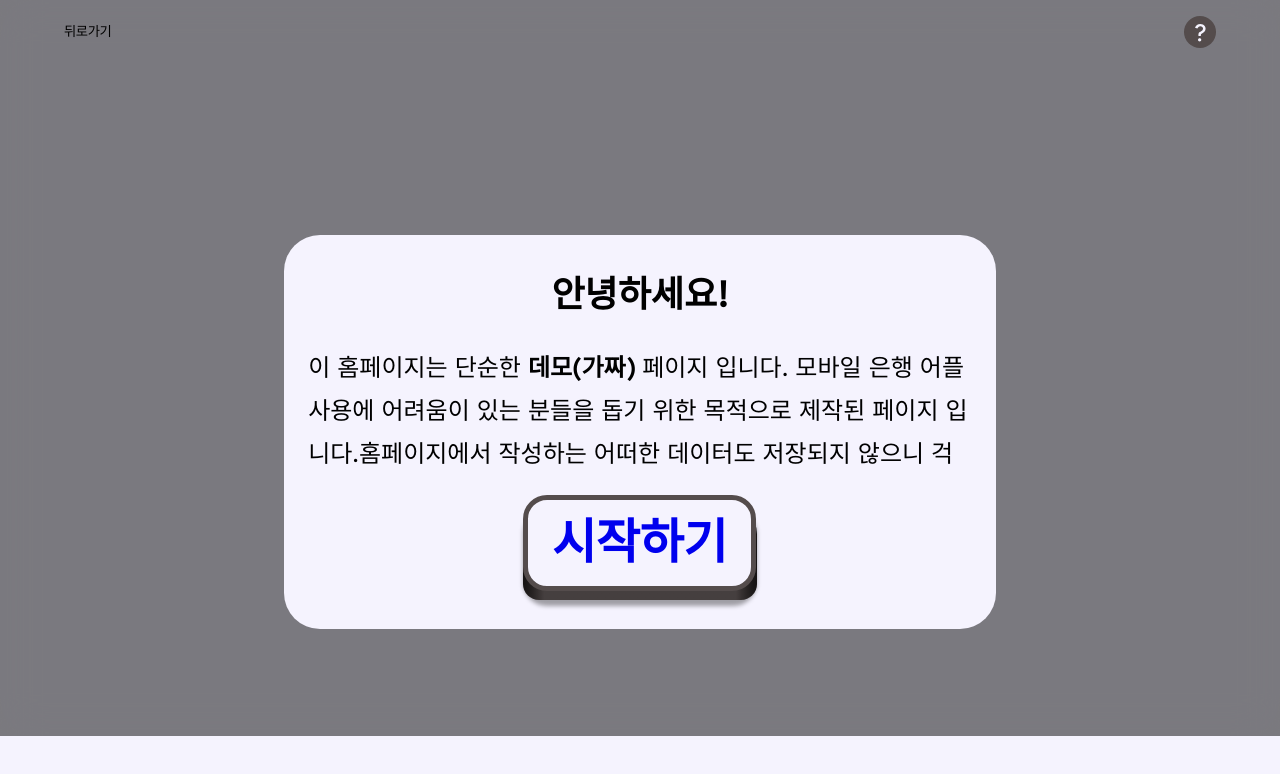
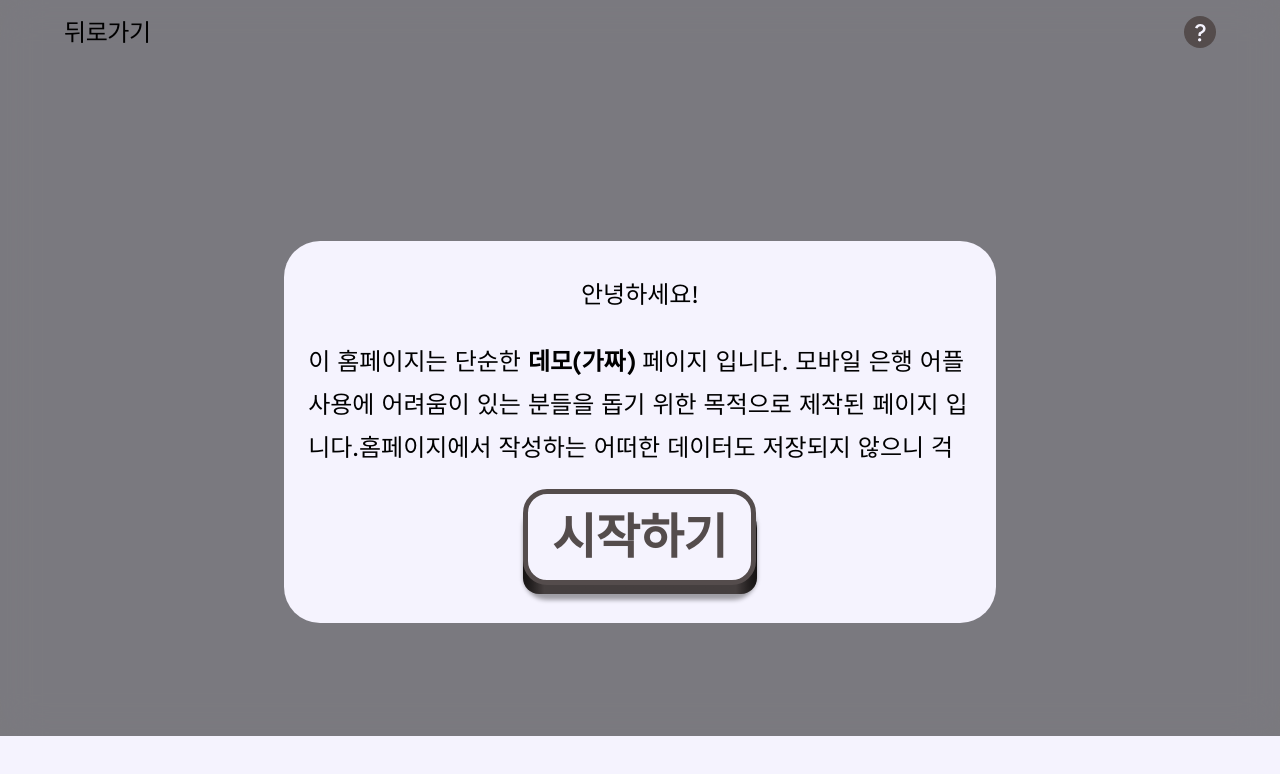
Before and after one commit to sunub/for-digital-divide, a Next.js app: page / in a window 1280 px wide. Shown: the top 774 px of the page. Built offline with nearby package versions, Linux system fonts and the light colour scheme; a web font is replaced by a local one.

Commit message:
fix(app) : Tailwind Nesting 오류 수정

```diff
--- a/next.config.mjs
+++ b/next.config.mjs
@@ -1,30 +1,44 @@
 /** @type {import('next').NextConfig} */
 
 const nextConfig = {
-  basePath: "",
-  pageExtensions: ["js", "jsx", "mdx", "ts", "tsx"],
+  basePath: '',
+  pageExtensions: ['js', 'jsx', 'mdx', 'ts', 'tsx'],
   images: {
-    formats: ["image/avif", "image/webp"],
+    formats: ['image/avif', 'image/webp'],
   },
   compiler: {
     styledComponents: true,
   },
-  output: "standalone",
+  output: 'standalone',
 
   headers: async () => {
     return [
       {
-        source: "/(.*)",
+        source: '/(.*)',
         headers: SecurityHeaders,
       },
     ];
   },
 };
 
+const ContentSecurityPolicy = `
+    default-src 'self' 'unsafe-inline' 'unsafe-eval';
+    style-src 'self' 'unsafe-inline' https://fonts.googleapis.com;
+    font-src 'self' data: https://fonts.gstatic.com;
+    script-src 'self' 'unsafe-eval' 'unsafe-inline';
+    img-src * blob: data:;
+    media-src 'none';
+    connect-src *;
+`;
+
 const SecurityHeaders = [
   {
-    key: "X-Requested-With",
-    value: "XMLHttpRequest",
+    key: 'Content-Security-Policy',
+    value: ContentSecurityPolicy.replace(/\n/g, ''),
+  },
+  {
+    key: 'X-Requested-With',
+    value: 'XMLHttpRequest',
   },
 ];
 
--- /dev/null
+++ b/postcss.config.js
@@ -0,0 +1,8 @@
+module.exports = {
+  plugins: {
+    'postcss-import': {},
+    'tailwindcss/nesting': 'postcss-nesting',
+    tailwindcss: {},
+    autoprefixer: {},
+  },
+};
--- /dev/null
+++ b/tailwind.config.ts
@@ -0,0 +1,46 @@
+import type { Config } from 'tailwindcss';
+
+const config: Config = {
+  content: [
+    './src/pages/**/*.{js,ts,jsx,tsx,mdx}',
+    './src/components/**/*.{js,ts,jsx,tsx,mdx}',
+    './src/app/**/*.{js,ts,jsx,tsx,mdx}',
+  ],
+  theme: {
+    extend: {
+      maxWidth: {
+        '400px': '400px',
+        '4/12': '33.333333%',
+      },
+      maxHeight: {
+        '400px': '400px',
+        '4/12': '33.333333%',
+      },
+      aspectRatio: {
+        '[1/1]': '1 / 1',
+      },
+      flex: {
+        '1-33': '1 0 33.3%',
+      },
+      width: {
+        '33%': '33%',
+      },
+      minHeight: {
+        '33%': '33%',
+      },
+      height: {
+        '2px': '2px',
+      },
+      backgroundImage: {
+        'gradient-radial': 'radial-gradient(var(--tw-gradient-stops))',
+        'gradient-conic':
+          'conic-gradient(from 180deg at 50% 50%, var(--tw-gradient-stops))',
+      },
+      borderRadius: {
+        50: '50%',
+      },
+    },
+  },
+  plugins: [],
+};
+export default config;
```
Also changed, not shown: a/sms-verification/page.helper.js (added, +18 -0 lines), a/sms-verification/page.tsx (added, +53 -0 lines), package.json (+9 -3 lines), public/worker/sw.js (added, +53 -0 lines), public/sprite.svg, 1 other file (tests, documents, lock files or other folders).
